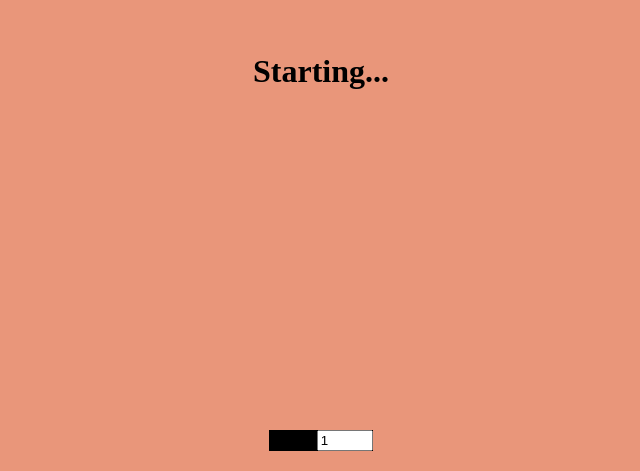
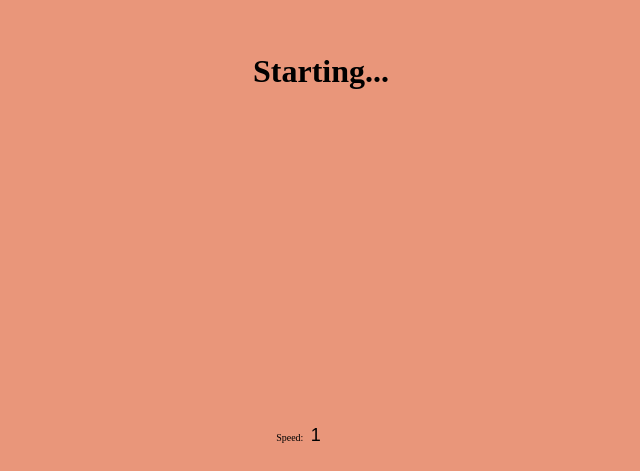
Before and after one commit to gavinclark217/website7, a plain HTML site: page typing.html in a window 1280 px wide. Shown: the part 329-800 px from the top of the page, without its empty margins (319-959 px from the left). Drawn offline with Linux system fonts and the light colour scheme; files whose address does not match are found by name.

Commit message:
Mon, Mar 27, 2023, 9:55 PM +00:00

```diff
--- a/css/typing.css
+++ b/css/typing.css
@@ -15,4 +15,15 @@ div {
     position: absolute;
     bottom: 20px;
     background: rgba(0,0,0,1)
+    padding: 10px 20px;
+    font-size: 10px;
 }
+
+input {
+    width: 50px;
+    padding: 5px;
+    font-size: 18px;
+    background-color: darksalmon;
+    border: none;
+
+}
```
